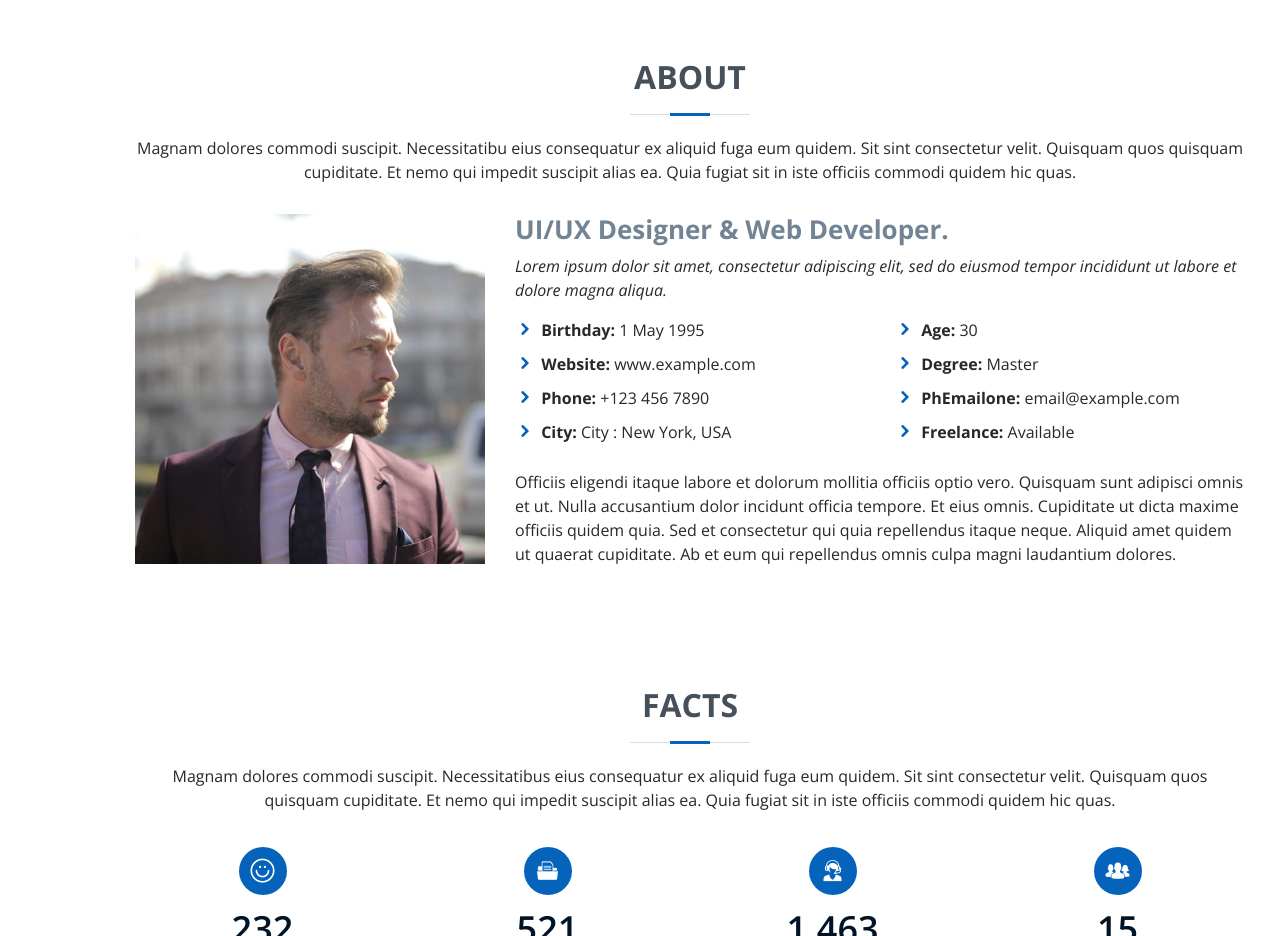
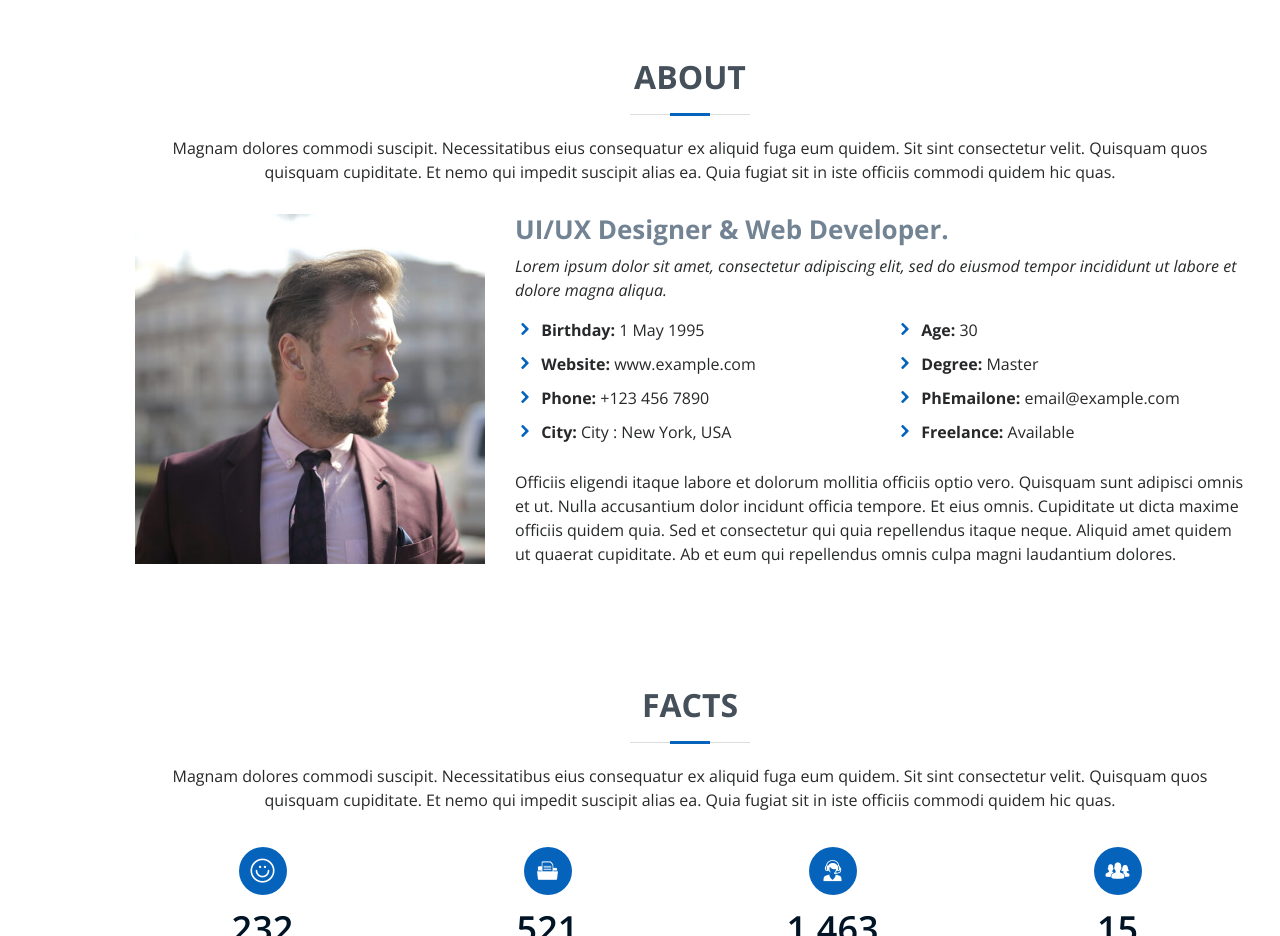
Before and after one commit to skich1/examengestion, a plain HTML site: page index.html in a window 1280 px wide. Shown: the part 802-1738 px from the top of the page. Drawn offline with nearby package versions, Linux system fonts and the light colour scheme.

Commit message:
Update-desdegitupindex.html

```diff
--- a/index.html
+++ b/index.html
@@ -81,7 +81,7 @@
 
         <div class="section-title">
           <h2>About</h2>
-          <p>Magnam dolores commodi suscipit. Necessitatibu eius consequatur ex aliquid fuga eum quidem. Sit sint consectetur velit. Quisquam quos quisquam cupiditate. Et nemo qui impedit suscipit alias ea. Quia fugiat sit in iste officiis commodi quidem hic quas.</p>
+          <p>Magnam dolores commodi suscipit. Necessitatibus eius consequatur ex aliquid fuga eum quidem. Sit sint consectetur velit. Quisquam quos quisquam cupiditate. Et nemo qui impedit suscipit alias ea. Quia fugiat sit in iste officiis commodi quidem hic quas.</p>
         </div>
 
         <div class="row">
```
